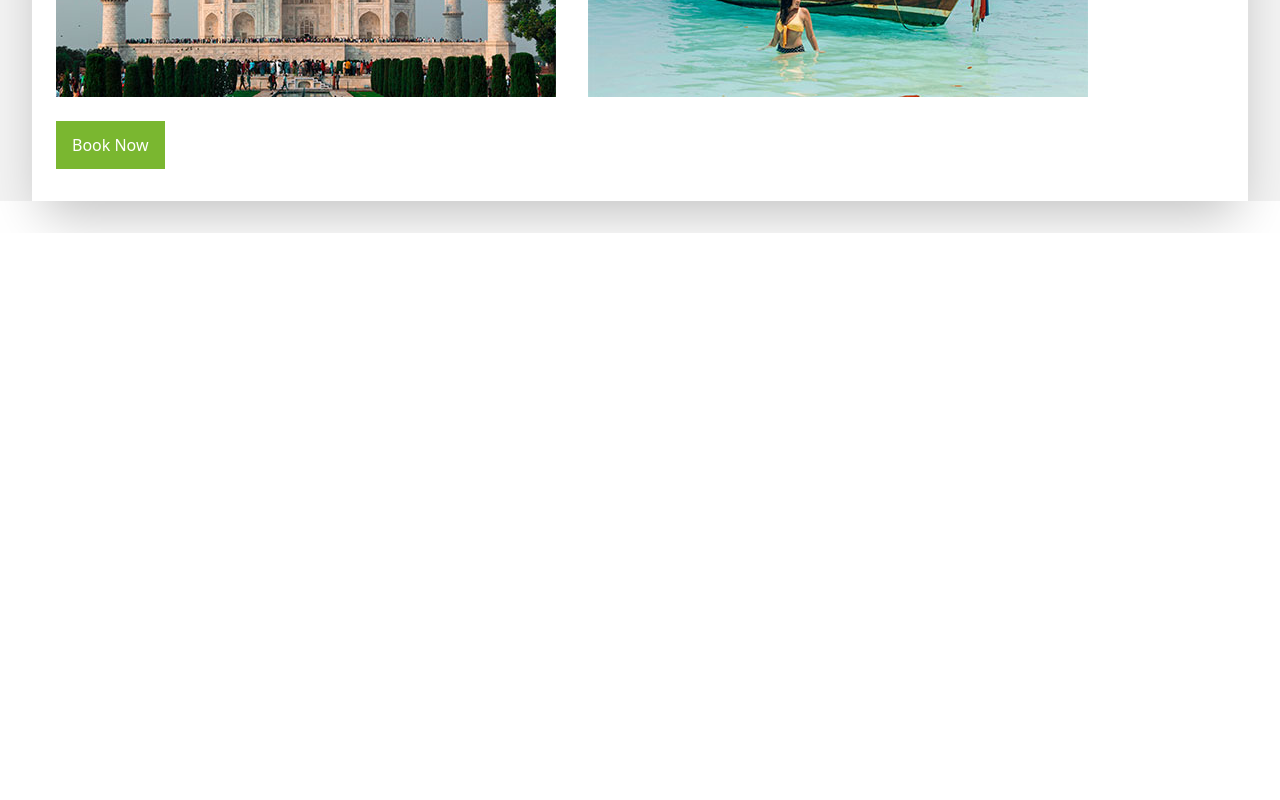
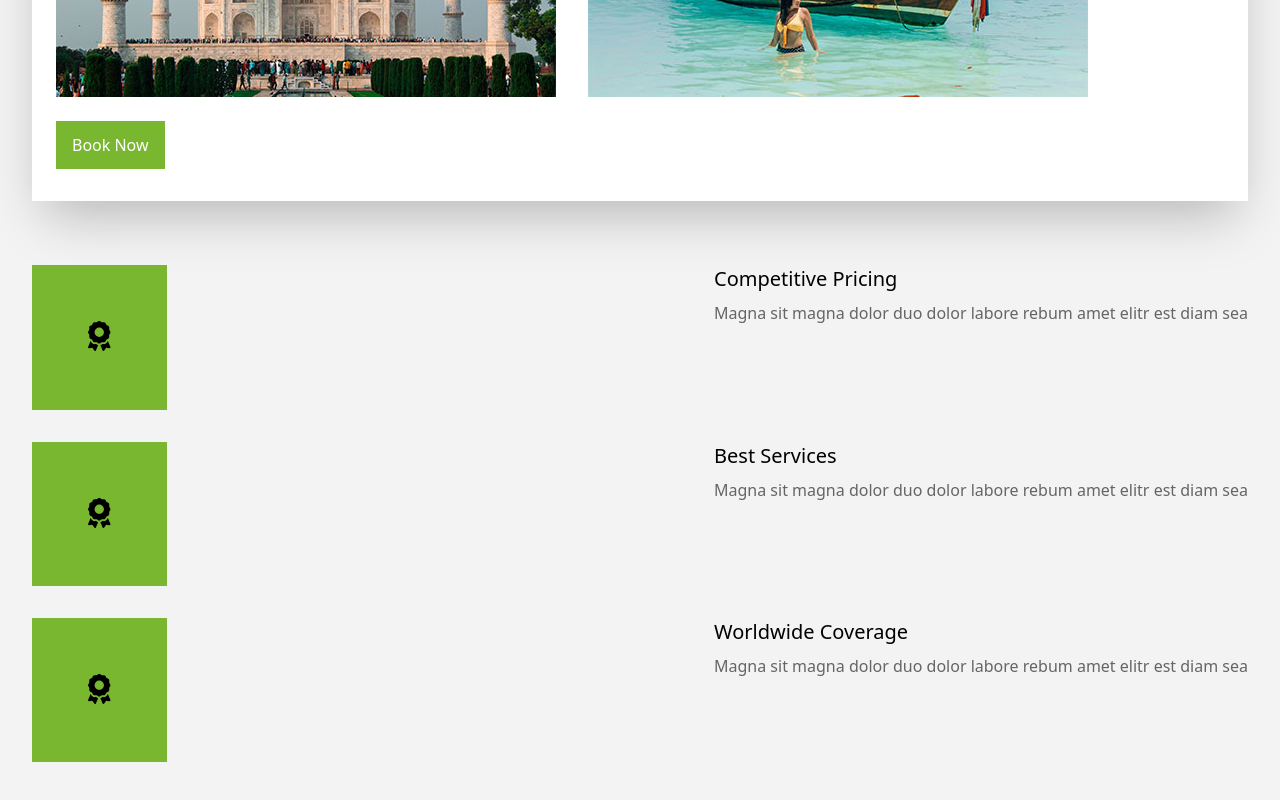
Before and after one commit to KaptainCS3/Travel_Xexpress, a React (Vite) app in the folder Travel_Xexpress/: page / in a window 1280 px wide. Shown: the part 3072-3872 px from the top of the page. Before the commit the page ends 3305 px from the top, so only its background shows below. Built offline with nearby package versions, Linux system fonts and the light colour scheme.

Commit message:
update component

```diff
--- a/Travel_Xexpress/src/App.jsx
+++ b/Travel_Xexpress/src/App.jsx
@@ -5,6 +5,7 @@ import Hero from './components/Hero'
 import BookTravel from './components/BookTravel'
 import Tourist from './components/Tourist'
 import About from './components/About'
+import Budget from './components/Budget'
 const App = () => {
   return (
     <>
@@ -14,6 +15,7 @@ const App = () => {
         <BookTravel />
         <Tourist />
         <About />
+        <Budget />
       </div>
     </>
   );
```
